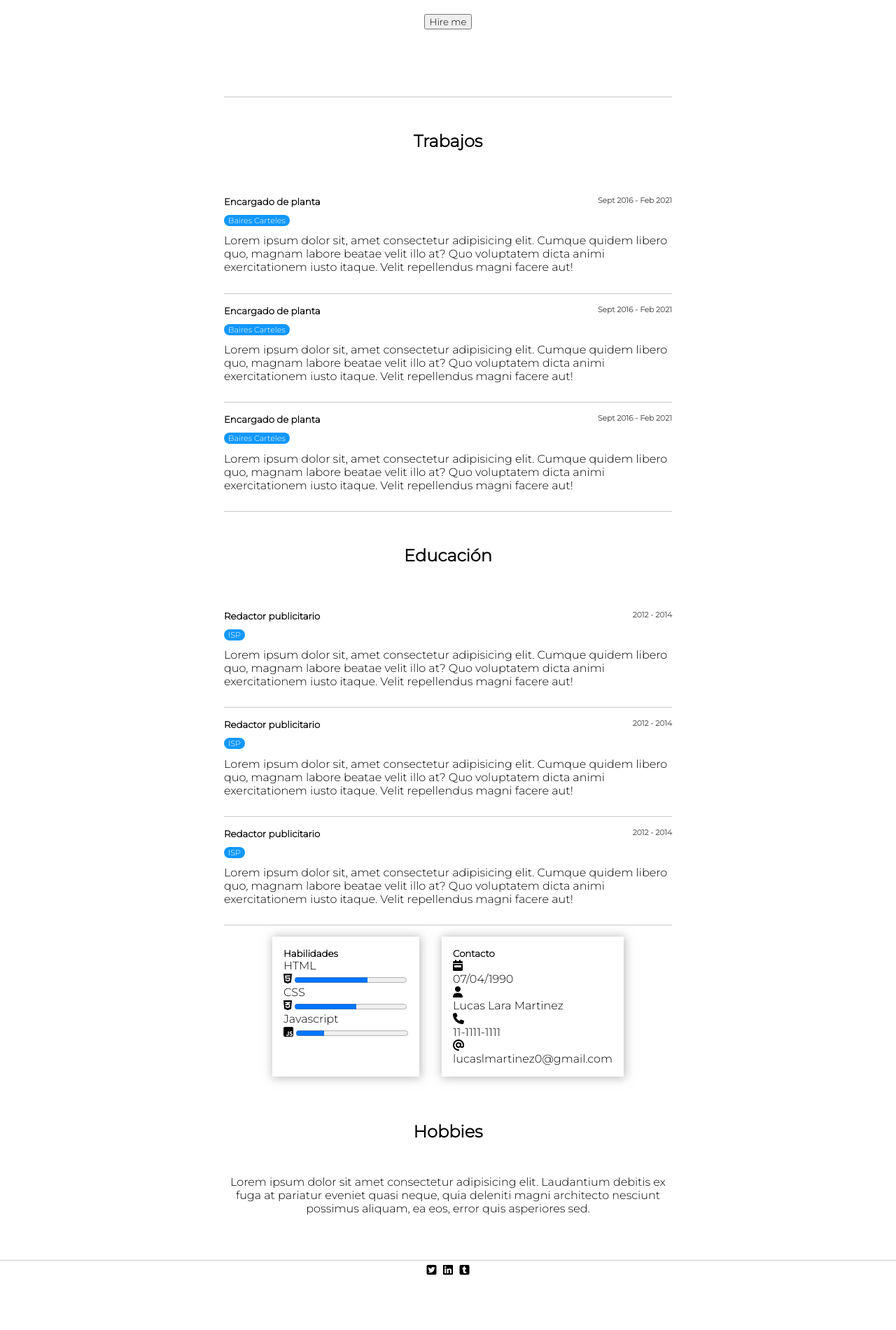
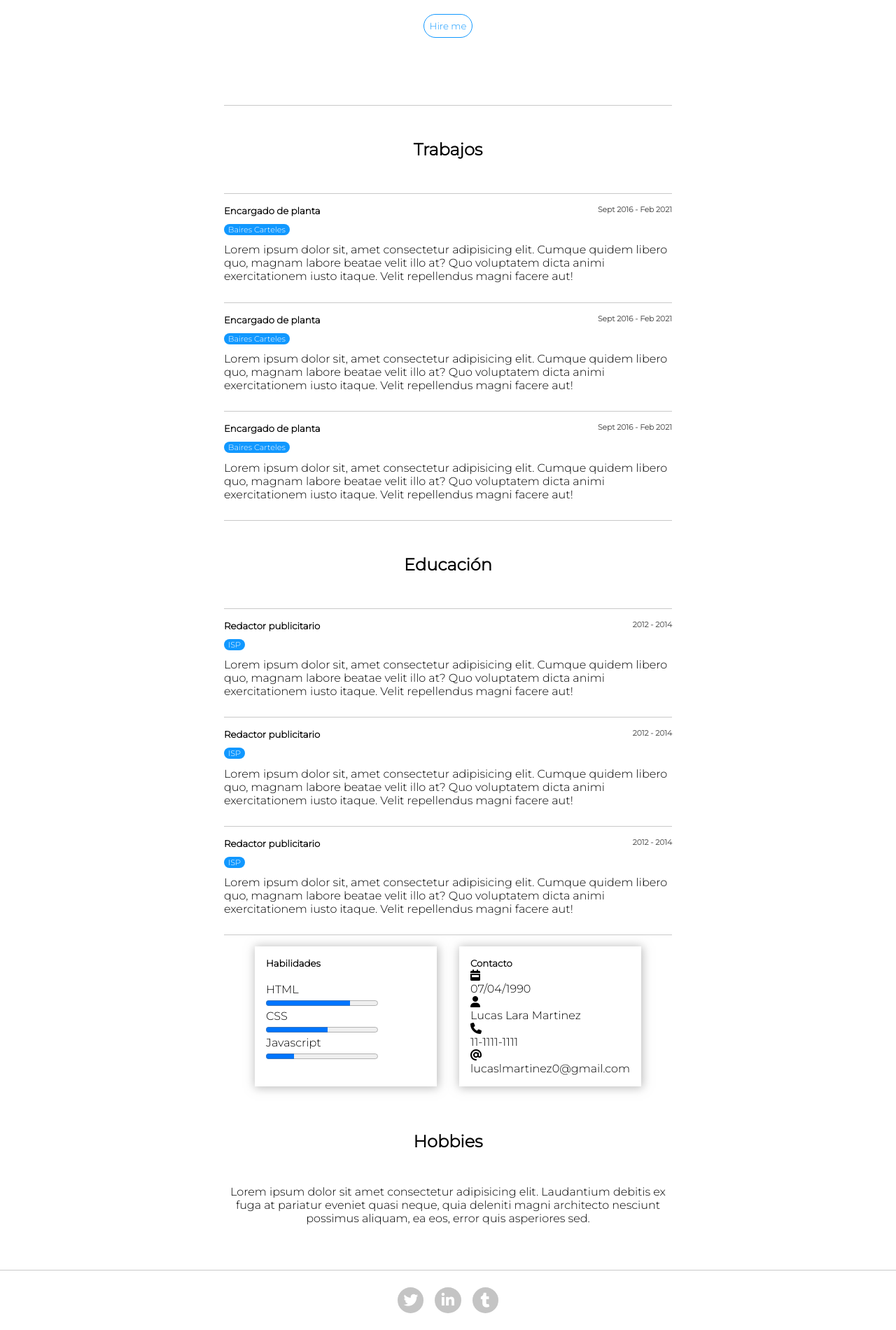
Before and after one commit to lukutense/CV, a plain HTML site: page index.html in a window 1280 px wide. Shown: the part 421-2321 px from the top of the page at 70% size. Before the commit the page ends 2248 px from the top, so only its background shows below. Drawn offline with Linux system fonts and the light colour scheme; a web font is replaced by a local one.

Commit message:
Seguimos con los cambios

```diff
--- a/index.html
+++ b/index.html
@@ -36,7 +36,7 @@
         </section>
         <section id="trabajos">
             <h2>Trabajos</h2>
-            <div class="externos">
+            <div class="externos primerExterno">
                 <div class="internos">
                     <h5>Encargado de planta</h5>
                     <h6 class="gris">Sept 2016 - Feb 2021</h6>
@@ -72,7 +72,7 @@
         </section>
         <section id="educacion">
             <h2>Educación</h2>
-            <div class="externos">
+            <div class="externos primerExterno">
                 <div class="internos">
                     <h5>Redactor publicitario</h5>
                     <h6 class="gris">2012 - 2014</h6>
@@ -109,19 +109,18 @@
         <section id="habilidades">
             <aside id="skills">
                 <h5>Habilidades</h5>
-                <p>HTML</p>
-                <label class="fa-brands fa-html5"></label>
-                <progress min="0" max="100" value="65"></progress>
-                <p>CSS</p>
-                <label class="fa-brands fa-css3-alt"></label>
-                <progress min="0" max="100" value="55"></progress>
-                <p>Javascript</p>
-                <label class="fa-brands fa-js-square"></label>
-                <progress min="0" max="100" value="25"></progress>
+                <div id="divHabilidades">
+                    <p>HTML</p>
+                    <progress min="0" max="100" value="75"></progress>
+                    <p>CSS</p>
+                    <progress min="0" max="100" value="55"></progress>
+                    <p>Javascript</p>
+                    <progress min="0" max="100" value="25"></progress>
+                </div>
             </aside>
             <aside id="contacto">
                 <h5>Contacto</h5>
-                <i class="fa-solid fa-calendar-week"></i>
+                <label class="fa-solid fa-calendar-week"></label>
                 <p>07/04/1990</p>
                 <i class="fa-solid fa-user"></i>
                 <p>Lucas Lara Martinez</p>
@@ -140,9 +139,9 @@
         </section>
     </main>
     <footer>
-        <i class="fa-brands fa-twitter-square"></i>
-        <i class="fa-brands fa-linkedin"></i>
-        <i class="fa-brands fa-tumblr-square"></i>
+        <i class="fa-brands fa-twitter"></i>
+        <i class="fa-brands fa-linkedin-in"></i>
+        <i class="fa-brands fa-tumblr"></i>
     </footer>
 
     <script src="https://kit.fontawesome.com/d9b47c7b3f.js" crossorigin="anonymous"></script>
--- a/style.css
+++ b/style.css
@@ -7,7 +7,7 @@ header {
     position: fixed;
     width: 100%;
     display: flex;
-    justify-content: center;
+    justify-content: space-evenly;
     align-items: center;
     background: rgb(139,78,240);
     background: linear-gradient(90deg, rgba(139,78,240,1) 0%, rgba(49,167,247,1) 100%);
@@ -20,10 +20,6 @@ header {
     letter-spacing: 0.1rem;
     color: rgb(255, 255, 255);
     font-size: 1.5rem;
-}
-
-header nav {
-    margin:0 7rem 0;
 }
 
 header nav a {
@@ -53,6 +49,20 @@ a:link, :visited, :hover, :active {
     text-align: center;
 }
 
+#contratame {
+    border: 1px solid rgb(17,152,255);
+    background-color: transparent;
+    color: rgb(17,152,255);
+    border-radius: 2rem;
+    padding: 0.5rem;
+    transition: all 0.3s ease-in-out;
+}
+
+#contratame:hover {
+    background-color: rgb(17,152,255);
+    color: white;
+}
+
 section {
     width: 50%;
     margin: 0 auto 0;
@@ -73,7 +83,7 @@ h2 {
     border-radius: 0.8em;
     font-size: 0.7em;
     border-style: none;
-    cursor: none;
+    cursor: default;
     color: white;
 }
 
@@ -96,6 +106,10 @@ section img {
     padding: 1rem 0 1rem 0;
 }
 
+.primerExterno {
+    border-top: 1px solid rgb(201, 201, 201);
+}
+
 .internos {
     display: flex;
     justify-content: space-between;
@@ -111,6 +125,14 @@ section .externos p {
     box-shadow: 1px 1px 13px 1px rgba(163,163,163,0.75);
 }
 
+#skills {
+    min-width: 228px;
+}
+
+#divHabilidades{
+    padding-top: 1.2rem;
+}
+
 #hobbies p {
     margin-bottom: 4rem;
     text-align: center;
@@ -124,6 +146,17 @@ footer {
 }
 
 footer i {
-    height: 1rem;
-    padding: 0.3rem;
+    font-size: 1.3rem;
+    margin: 1.5rem 0.5rem 1.5rem 0.5rem;
+    padding: 0.5rem;
+    color:white;
+    background-color: rgb(196, 196, 196);
+    border-radius: 50%;
 }
+
+.fa-linkedin-in {
+    padding: 0.5rem 0.6rem 0.5rem 0.6rem;
+}
+.fa-tumblr {
+    padding: 0.5rem 0.75rem 0.5rem 0.75rem;
+}
```
